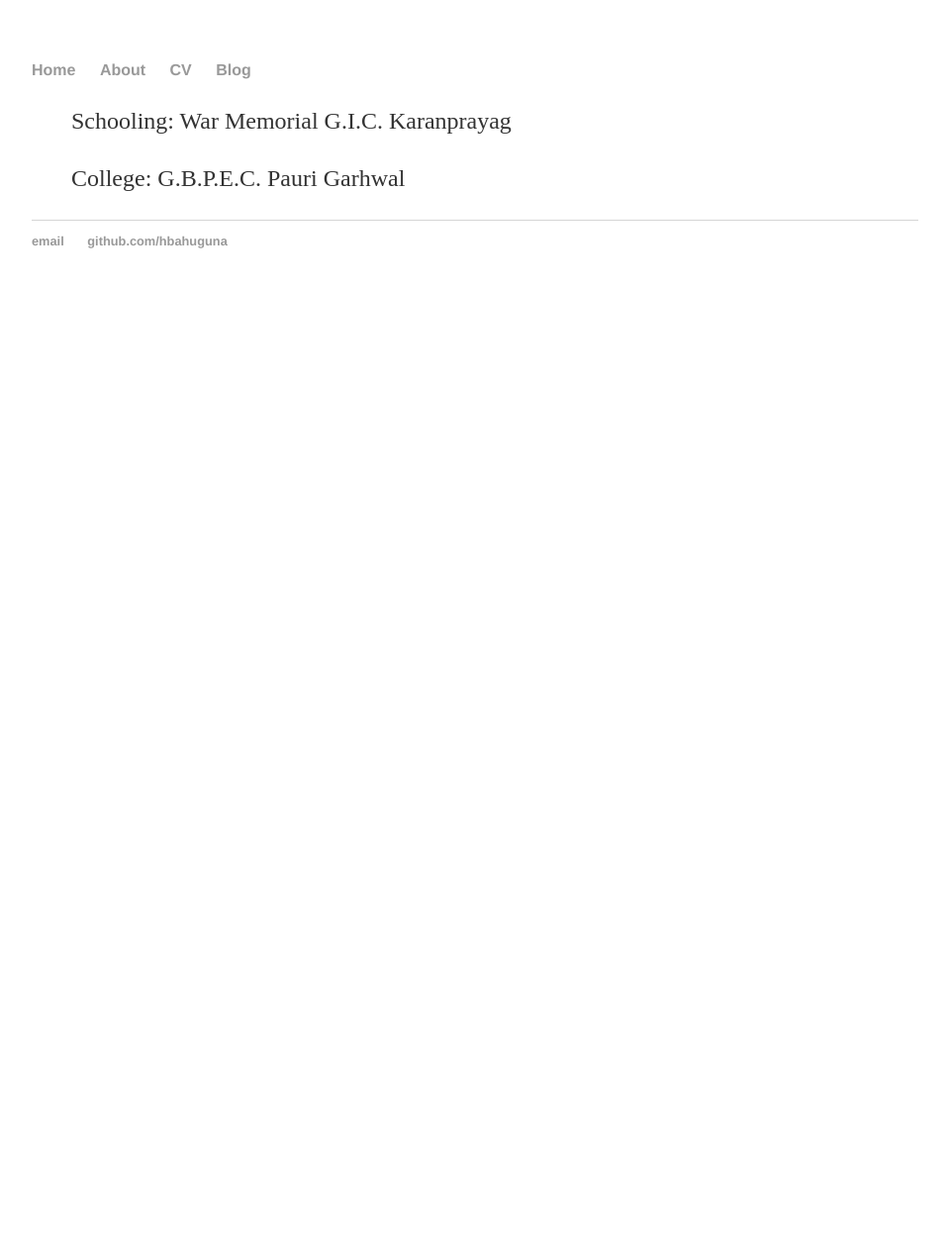
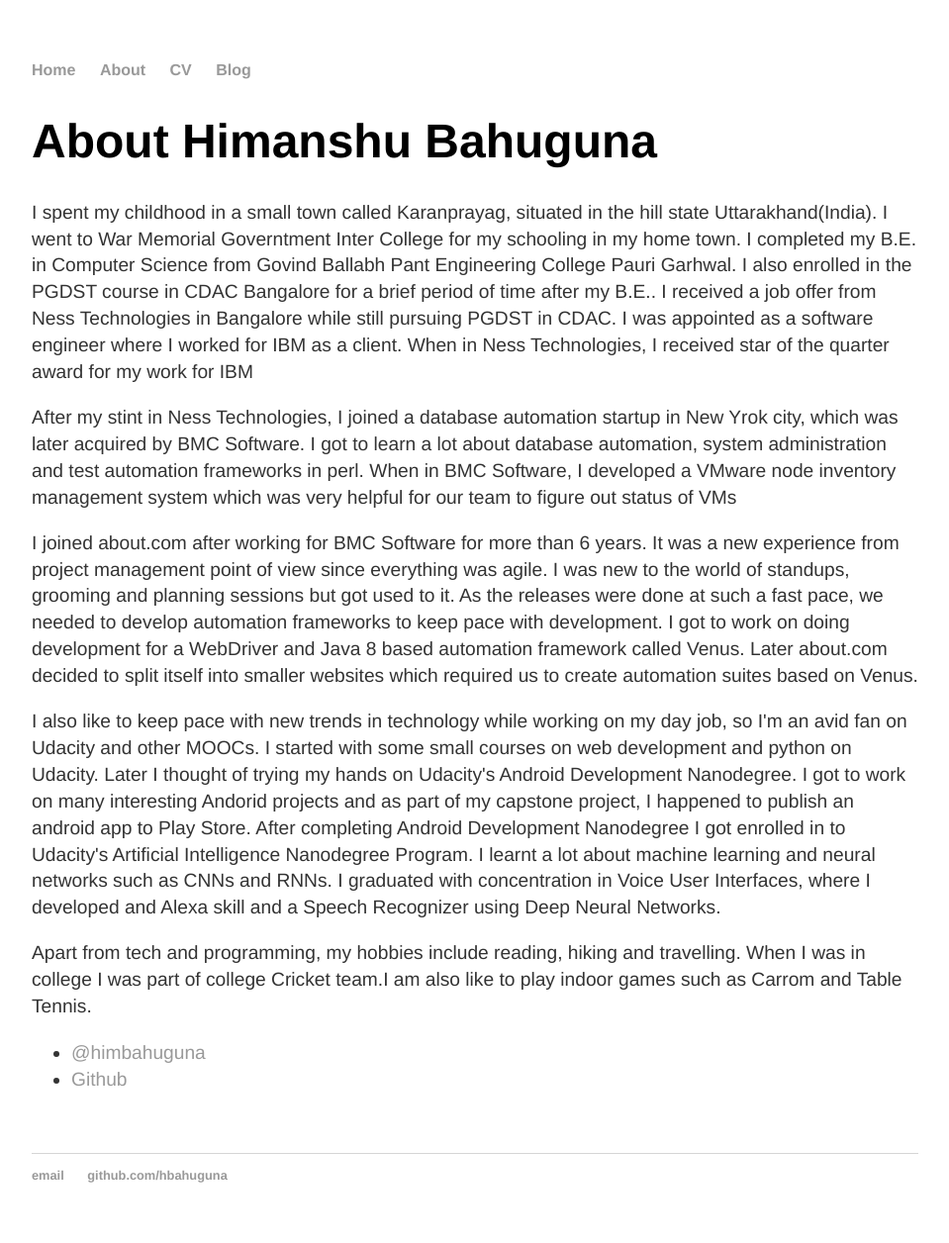
Before and after one commit to hbahuguna/hbahuguna.github.io, a Jekyll site: the page built from about/index.html, in a window 1280 px wide. Shown: the whole page at 99% size, without its empty margins (160-1119 px from the left). Built offline with Jekyll 4.4.1, drawn with Linux system fonts in a browser that asks for light colours; before the commit the page ends 900 px from its top, so only the background shows below that.

Commit message:
updating about me

```diff
--- a/about/index.html
+++ b/about/index.html
@@ -3,7 +3,16 @@
 title: About Himanshu Bahuguna
 ---
 
-	<div>
-		<ul>Schooling: War Memorial G.I.C. Karanprayag</ul>
-		<ul>College: G.B.P.E.C. Pauri Garhwal</ul>
-	</div>
+		<div class="about">
+			<h1>About Himanshu Bahuguna</h1>
+			<p>I spent my childhood in a small town called Karanprayag, situated in the hill state Uttarakhand(India). I went to War Memorial Governtment Inter College for my schooling in my home town. I completed my B.E. in Computer Science from Govind Ballabh Pant Engineering College Pauri Garhwal. I also enrolled in the PGDST course in CDAC Bangalore for a brief period of time after my B.E.. I received a job offer from Ness Technologies in Bangalore while still pursuing PGDST in CDAC. I was appointed as a software engineer where I worked for IBM as a client. When in Ness Technologies, I received star of the quarter award for my work for IBM</p>
+			<p>After my stint in Ness Technologies, I joined a database automation startup in New Yrok city, which was later acquired by BMC Software. I got to learn a lot about database automation, system administration and test automation frameworks in perl. When in BMC Software, I developed a VMware node inventory management system which was very helpful for our team to figure out status of VMs</p>
+			<p>I joined about.com after working for BMC Software for more than 6 years. It was a new experience from project management point of view since everything was agile. I was new to the world of standups, grooming and planning sessions but got used to it. As the releases were done at such a fast pace, we needed to develop automation frameworks to keep pace with development. I got to work on doing development for a WebDriver and Java 8 based automation framework called Venus. Later about.com decided to split itself into smaller websites which required us to create automation suites based on Venus.</p>
+			<p>I also like to keep pace with new trends in technology while working on my day job, so I'm an avid fan on Udacity and other MOOCs. I started with some small courses on web development and python on Udacity. Later I thought of trying my hands on Udacity's Android Development Nanodegree. I got to work on many interesting Andorid projects and as part of my capstone project, I happened to publish an android app to Play Store. After completing Android Development Nanodegree I got enrolled in to Udacity's Artificial Intelligence Nanodegree Program. I learnt a lot about machine learning and neural networks such as CNNs and RNNs. I graduated with concentration in Voice User Interfaces, where I developed and Alexa skill and a Speech Recognizer using Deep Neural Networks.</p>
+			<p>Apart from tech and programming, my hobbies include reading, hiking and travelling. When I was in college I was part of college Cricket team.I am also like to play indoor games such as Carrom and Table Tennis.</p>
+
+			<ul class="contacts">
+				<li><a href="https://twitter.com/himbahuguna">@himbahuguna</a></li>
+				<li><a href="https://github.com/hbahuguna">Github</a></li>
+			</ul>
+		</div>
--- a/css/main.css
+++ b/css/main.css
@@ -21,6 +21,12 @@
 ul.posts { margin: 20px auto 40px; font-size: 1.5em; }
 ul.posts li { list-style: none; }
 
+/* About */
+.about { margin: 0px 0px 60px; }
+.about { font-family: 'Helvetica', 'Arial', 'Sans-Serif'; }
+.about p { font-size: 1.2em; }
+ul.contacts { margin: 20px auto 40px; font-size: 1.2em; }
+
 /* CV */
 .cv { margin: 0px 0px 60px; }
 .cv h1 { font-size: 3em; }
--- a/index.html
+++ b/index.html
@@ -4,5 +4,5 @@
 ---
 <div class="blurb">
 	<h1>Hi there, I'm Himanshu Bahuguna!</h1>
-	<p>I'm best known for doing nothing <a href="/about">Read more about my life...</a></p>
+	<p><a href="/about">Read more about my life...</a></p>
 </div><!-- /.blurb -->
```
